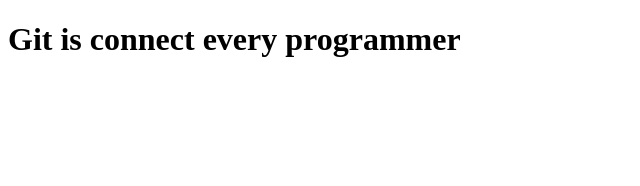
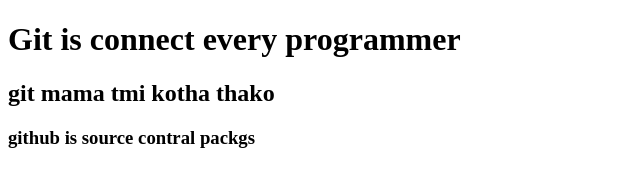
Before and after one commit to sahasraatiq0/My-second-repo, a plain HTML site: page index.html in a window 1280 px wide. Shown: the whole page, without its empty margins (0-640 px from the left). Drawn offline with Linux system fonts and the light colour scheme.

Commit message:
added new

```diff
--- a/index.html
+++ b/index.html
@@ -7,5 +7,8 @@
 </head>
 <body>
                    <h1>Git is connect every programmer</h1>
+                   <h2>git mama tmi kotha thako</h2>
+                   <h3>github is source contral packgs</h3>
+
 </body>
 </html>
```
